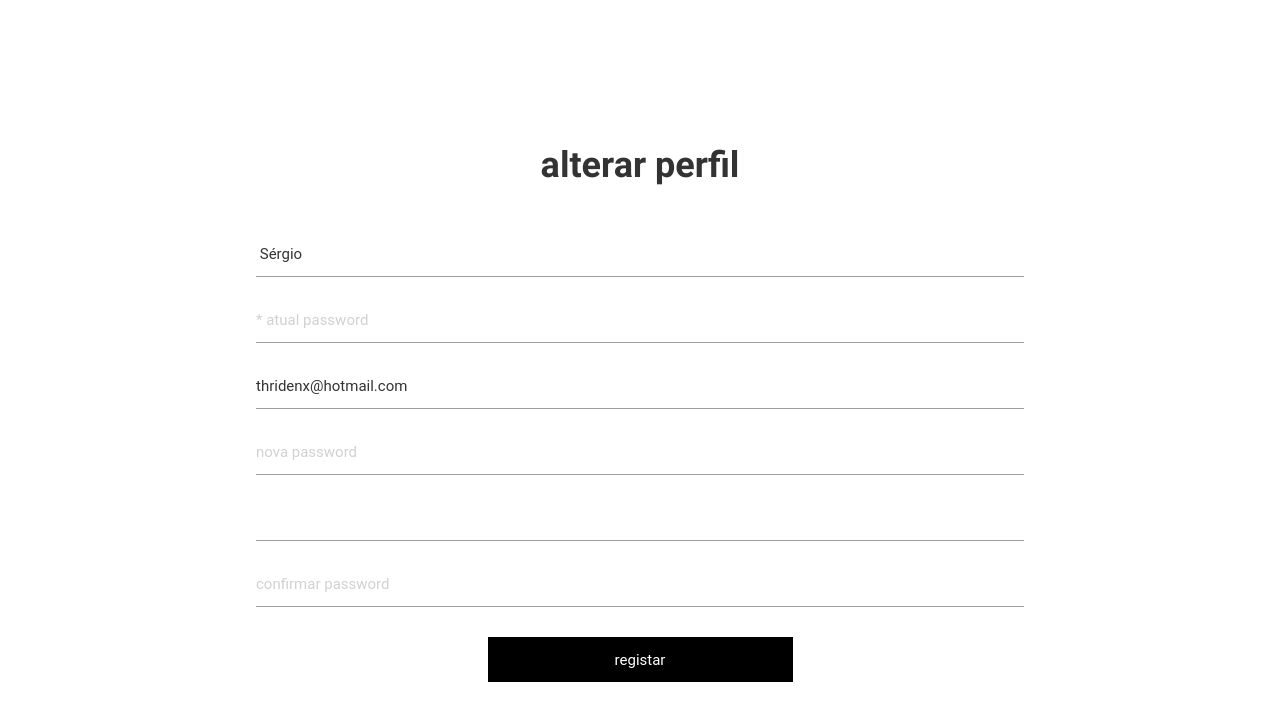
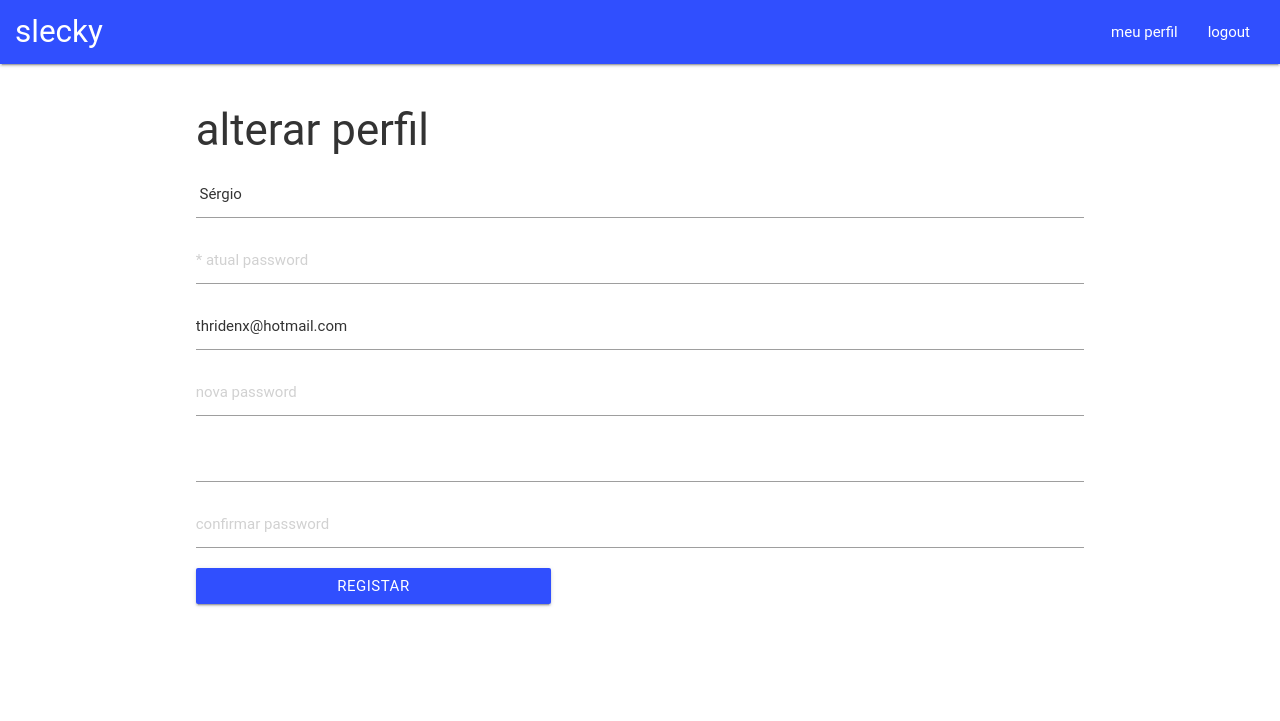
Before and after one commit to thridenx/bd-final, a PHP site: page /alterarRegisto.php in a window 1280 px wide. Shown: the top 721 px of the page. Run offline with PHP 8.4, Linux system fonts and the light colour scheme; a user stored in the database is signed in; data comes from the database, SQL or seed files in the repository; some libraries are stand-ins or nearby versions; some web fonts are replaced.

Commit message:
css alterar perfil

```diff
--- a/alterarRegisto.php
+++ b/alterarRegisto.php
@@ -2,14 +2,22 @@
     require('ref.php');
     require('init.php');
     require('dados.php');
+
     ?>
 
     <!DOCTYPE html>
     <html>
 
     <body>
-        <div id="centrar">
-            <div id="tituloSec">alterar perfil</div>
+        <?include 'header.php';?>
+
+        <div class="container">
+            <div class="row">
+<br>
+                <div id="col s6">
+                    <h3>alterar perfil</h3>
+
+
             <form id="registo" action="alterarRegistophp.php" method="post">
                     <input name="name" class="registar_input" type="text" placeholder="nome" value="<? echo " $nome "?>" maxlength="70">
                     <input name="password1" class="registar_input" type="password" placeholder="* atual password" maxlength="16" required>
@@ -17,9 +25,11 @@
                     <input name="password2" class="registar_input" type="password" placeholder="nova password" maxlength="16">
                     <input name="website" class="registar_input" type="text" placeholder="website"value="<? echo " $website "?>">
                     <input name="password3" class="registar_input" type="password" placeholder="confirmar password" maxlength="16">
-                <input class="button_input" type="submit" value="registar">
+                    <input class="indigo accent-4 btn center" type="submit" value="registar">
 
             </form>
+        </div>
+        </div>
         </div>
     </body>
 
--- a/alterarRegistophp.php
+++ b/alterarRegistophp.php
@@ -13,7 +13,7 @@ $emailPrev=$_POST['email'];
 $websitePrev=$_POST['website'];
 
 
-if (($password2==$password3) and ($password1!=''){
+if (($password2==$password3) and ($password1!='')){
 
 	$sql = "SELECT password FROM user WHERE user_id = '".$user_id."' and password = '".$password1."' ";
 	$result = mysqli_query($db_select, $sql);
@@ -51,7 +51,7 @@ if (($password2==$password3) and ($password1!=''){
 
 			$sql=mysqli_query($db_select, $update);
 			if ($sql){
-				echo 'alterado com sucesso! <meta http-equiv="refresh" content="0; URL=perfilUser.php">';
+				echo '<meta http-equiv="refresh" content="0; URL=perfilUser.php">';
 
 			}else{
 				echo '<meta http-equiv="refresh" content="0; URL=erro_confirmar_password.php">';
--- a/registo.php
+++ b/registo.php
@@ -9,9 +9,9 @@ require('init.php');
     <body>
         <div id="centrar">
             <div id="tituloSec">registo</div>
-            <form id="registo" class="input-field" action="registar.php" method="post">
+            <form class="row col s6" action="registar.php" method="post">
 
-
+            <div id="form" class="input-field">
                 <input name="name" class="registar_input" type="text" placeholder="* nome" maxlength="70" required>
                 <input name="username" class="registar_input" type="text" placeholder="* username" maxlength="70" required>
                 <select name="sex" class="registar_inputPeq" maxlength="10">
@@ -28,6 +28,7 @@ require('init.php');
 
 
                 <input class="indigo accent-4 btn" class="button_input" type="submit" value="registar">
+            </div>
             </form>
         </div>
     </body>
```
Also changed, not shown: perfilUser.php (+23 -19 lines). Lines whose indentation alone changed are shown as unchanged.
